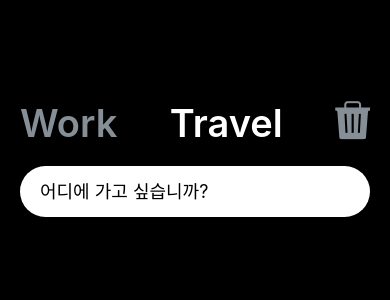
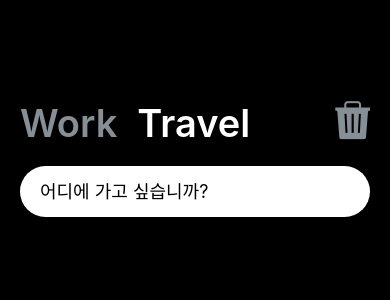
Before and after one commit to Largopie/react-native-basic-2, a React Native app: screen / in a window 390 px wide. Shown: the top 300 px of the page. Built offline with nearby package versions, Linux system fonts and the light colour scheme.

Commit message:
ui: 헤더 ui 수정

```diff
--- a/App.js
+++ b/App.js
@@ -110,13 +110,17 @@ export default function App() {
 
   const clearAll = () => {
     Alert.alert('Clear All', 'Are You Sure?', [
-      {text: 'Cancel'},
-      {text: 'Clear', style: 'destructive', onPress: async () => {
+      { text: 'Cancel' },
+      {
+        text: 'Clear',
+        style: 'destructive',
+        onPress: async () => {
           await AsyncStorage.clear();
           setToDos({});
-      }}
-    ])
-  }
+        },
+      },
+    ]);
+  };
 
   useEffect(() => {
     loadToDo();
@@ -127,12 +131,14 @@ export default function App() {
     <View style={styles.container}>
       <StatusBar style='auto' />
       <View style={styles.header}>
+        <View style={{flexDirection: 'row', gap: 20}}>
           <TouchableOpacity onPress={() => work(true)}>
             <Text style={{ ...styles.btnText, color: working ? 'white' : theme.grey }}>Work</Text>
           </TouchableOpacity>
           <TouchableOpacity onPress={() => travel(false)}>
             <Text style={{ ...styles.btnText, color: !working ? 'white' : theme.grey }}>Travel</Text>
           </TouchableOpacity>
+        </View>
         <TouchableOpacity hitSlop={10} onPress={clearAll}>
           <Text>
             <Fontisto name='trash' size={38} color={theme.grey} />
```
Lines whose indentation alone changed are shown as unchanged.
